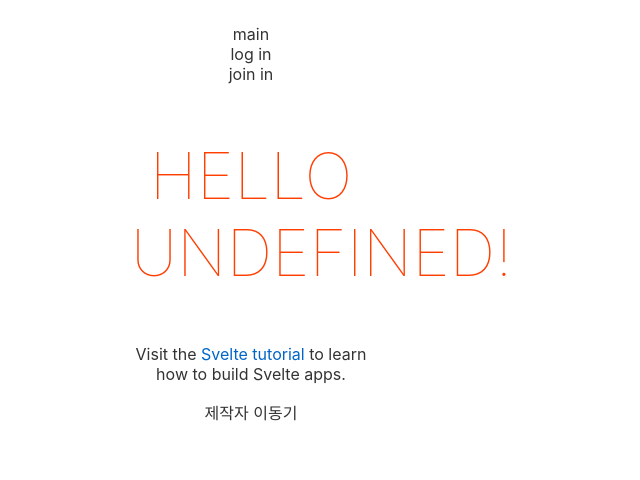
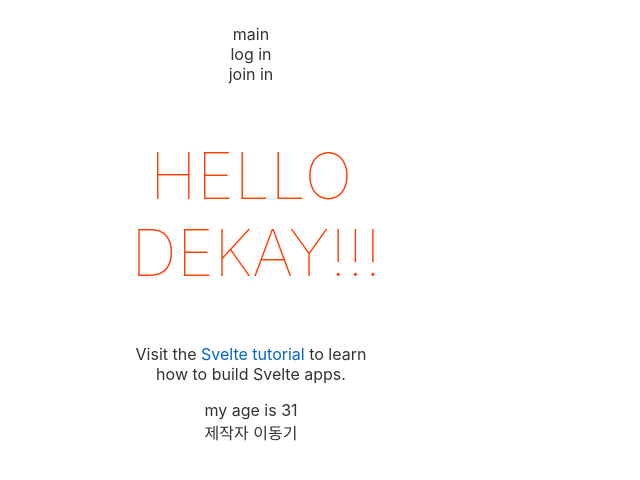
Before and after one commit to ddonggi/svelteprj, a Svelte app: page / in a window 1280 px wide. Shown: the top 480 px of the page, without its empty margins (389-1029 px from the left). Built offline with nearby package versions, Linux system fonts and the light colour scheme.

Commit message:
UPDATE section, sene props test

```diff
--- a/src/App.svelte
+++ b/src/App.svelte
@@ -2,11 +2,14 @@
 	import Header from './components/header.svelte';
 	import Footer from './components/footer.svelte';
 	import Section from './components/section.svelte';
+	export let name;
+	export let age;
 </script>
 
 <main>
 	<Header/>
-	<Section/>
+	<Section {name}/>
+	<div> my age is {age}</div>
 	<Footer/>
 </main>
 
--- a/src/main.js
+++ b/src/main.js
@@ -3,7 +3,8 @@ import App from './App.svelte';
 const app = new App({
 	target: document.body,
 	props: {
-		name: 'Dekay!!'
+		name: 'Dekay!!',
+		age:31
 	}
 });
 
```
Also changed, not shown: src/components/section.svelte (+4 -5 lines).
